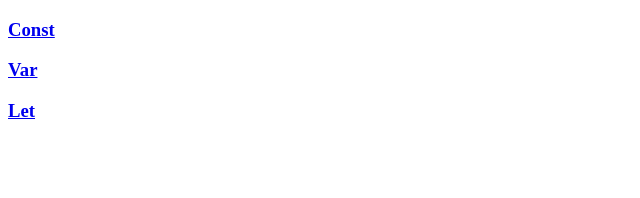
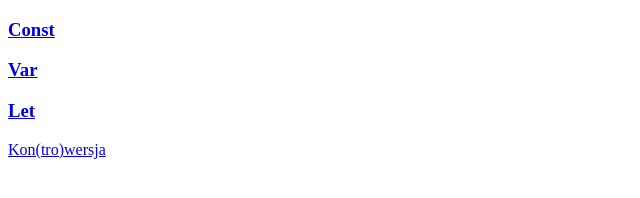
Before and after one commit to filibara/filibara.github.io, a plain HTML site: page zmienne.html in a window 1280 px wide. Shown: the whole page, without its empty margins (0-640 px from the left). Drawn offline with Linux system fonts and the light colour scheme.

Commit message:
Update zmienne.html

```diff
--- a/zmienne.html
+++ b/zmienne.html
@@ -12,5 +12,7 @@
 
      <a href="let.html"  class="tile">
       <h3>Let</h3></a>
+
+    <a href="number.html">Kon(tro)wersja</a>
   </body>
 </HTML>
```
